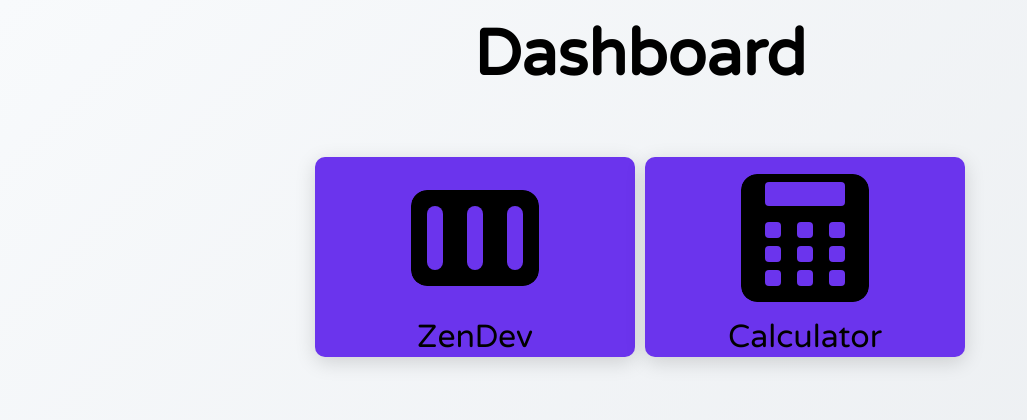
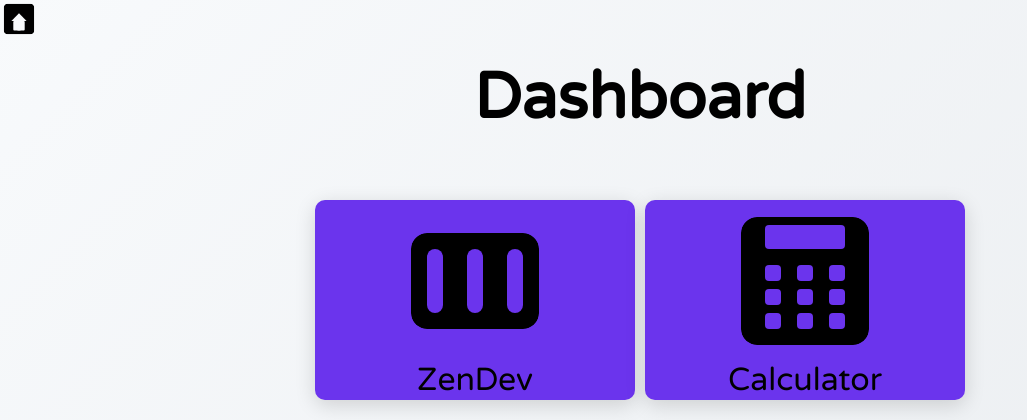
Before and after one commit to Sufyaan323/DjangoPlayground, a Django app: page / in a window 1280 px wide. Shown: the top 420 px of the page, without its empty margins (0-1027 px from the left). Run offline with Django 5.2, Linux system fonts and the light colour scheme.

Commit message:
Added a home button to the template redirecting to the Landing app

```diff
--- a/static/css/base.css
+++ b/static/css/base.css
@@ -1,8 +1,8 @@
-*, *:after, *:before{
+*, *:after, *:before {
     box-sizing: border-box;
 }
 
-body{
+body {
     margin: 0;
     padding: 0;
     overflow-x: hidden;
@@ -17,8 +17,16 @@ body{
 
 }
 
-#container{
+#container {
     max-width: 100vw;
     min-height: 100vh;
     position: relative;
 }
+
+#home{
+    width: 3vw;
+    height: 3vw;
+}
+#home:hover {
+    cursor: pointer;
+}
--- a/templates/base.html
+++ b/templates/base.html
@@ -19,7 +19,7 @@
 
     <body>
         <div id="container">
-
+            <a href="{% url 'index' %}"><img id="home" src="{%static 'images/home.svg' %}"></a>
             {% block content %}
 
             {% endblock content %}
```
Also changed, not shown: static/images/home.svg (added).
